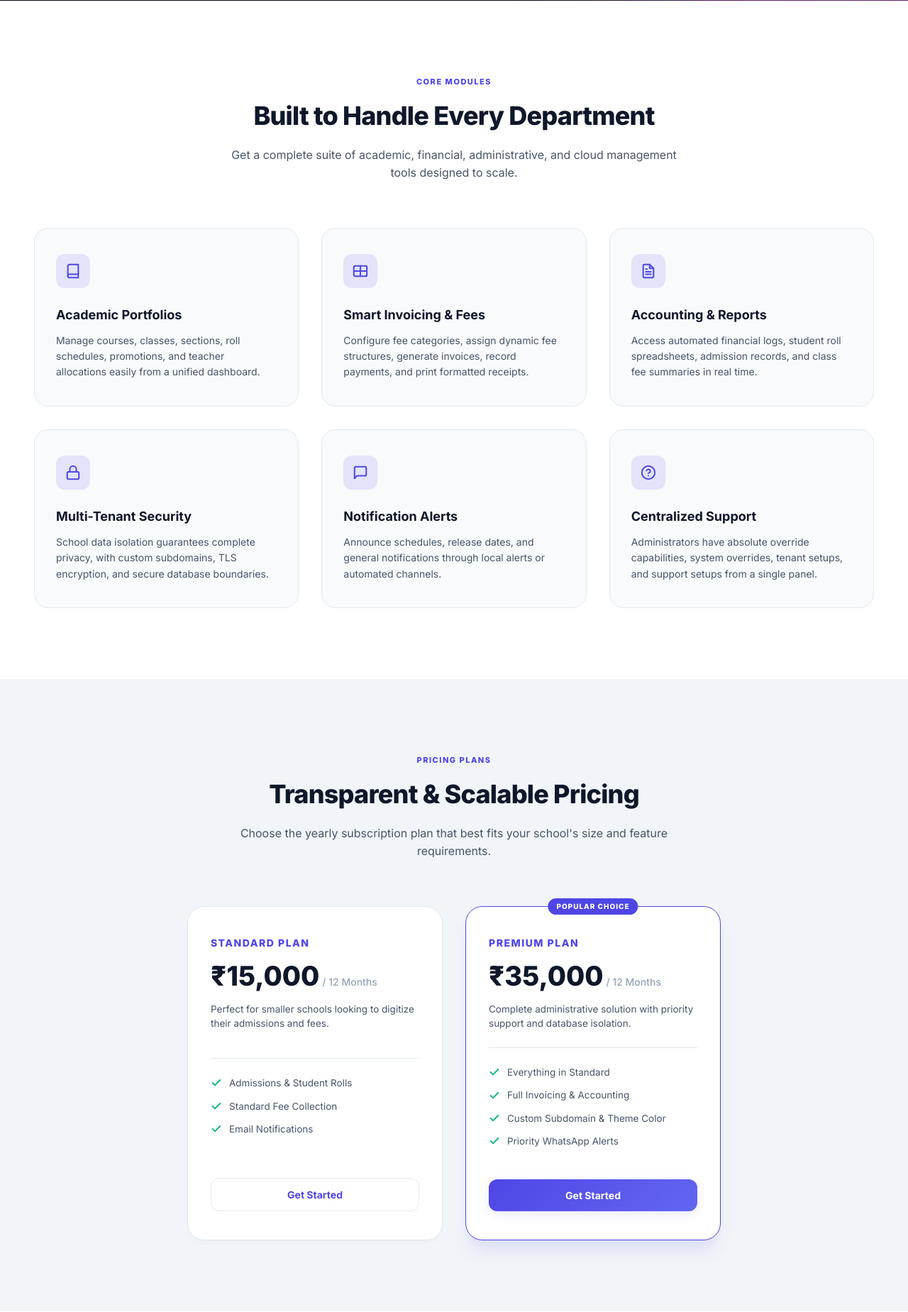
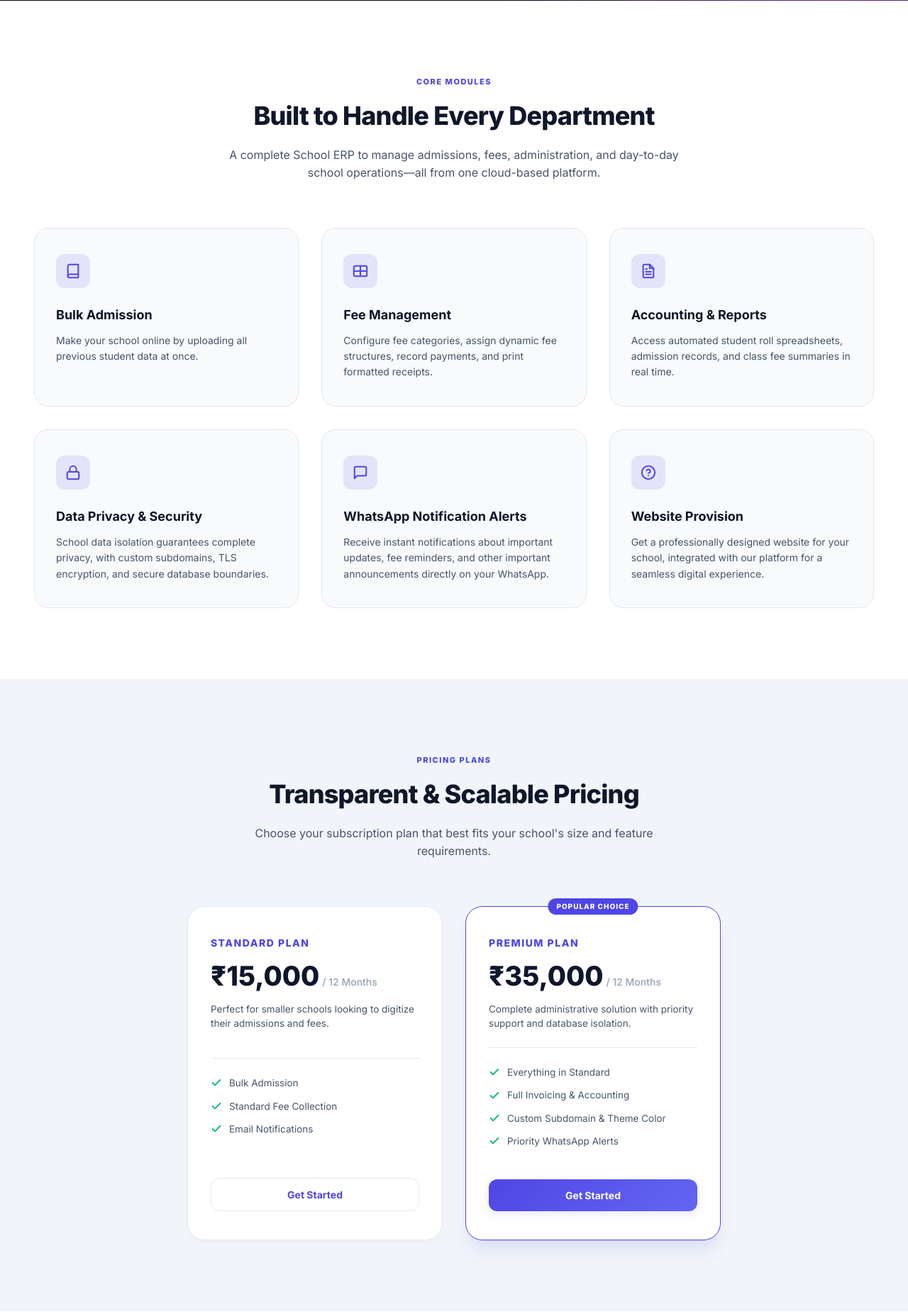
Before and after one commit to satyam0007-git/school_erp, a Django app: page /login/ in a window 1280 px wide. Shown: the part 799-2648 px from the top of the page at 71% size. Run offline with Django 5.2, Linux system fonts and the light colour scheme; data comes from the database, SQL or seed files in the repository; data that the repository does not hold is empty; parts of the project's set-up code (start-up, migrations or seed data) failed here and were passed over.

Commit message:
updated loging

```diff
--- a/templates/login.html
+++ b/templates/login.html
@@ -1269,7 +1269,7 @@ body {
     <div class="section-header">
       <span class="section-tag">Core Modules</span>
       <h2 class="section-title">Built to Handle Every Department</h2>
-      <p class="section-desc">Get a complete suite of academic, financial, administrative, and cloud management tools designed to scale.</p>
+      <p class="section-desc">A complete School ERP to manage admissions, fees, administration, and day-to-day school operations—all from one cloud-based platform.</p>
     </div>
 
     <div class="features-grid-web">
@@ -1278,8 +1278,8 @@ body {
         <div class="feature-web-icon">
           <svg width="22" height="22" viewBox="0 0 24 24" fill="none" stroke="currentColor" stroke-width="2.2" stroke-linecap="round" stroke-linejoin="round"><path d="M4 19.5A2.5 2.5 0 0 1 6.5 17H20"/><path d="M6.5 2H20v20H6.5A2.5 2.5 0 0 1 4 19.5v-15A2.5 2.5 0 0 1 6.5 2z"/></svg>
         </div>
-        <h4>Academic Portfolios</h4>
-        <p>Manage courses, classes, sections, roll schedules, promotions, and teacher allocations easily from a unified dashboard.</p>
+        <h4>Bulk Admission</h4>
+        <p>Make your school online by uploading all previous student data at once. </p>
       </div>
 
       <!-- Feature Card 2 -->
@@ -1287,8 +1287,8 @@ body {
         <div class="feature-web-icon">
           <svg width="22" height="22" viewBox="0 0 24 24" fill="none" stroke="currentColor" stroke-width="2.2" stroke-linecap="round" stroke-linejoin="round"><rect x="2" y="4" width="20" height="16" rx="2" ry="2"/><line x1="12" y1="4" x2="12" y2="20"/><line x1="2" y1="12" x2="22" y2="12"/></svg>
         </div>
-        <h4>Smart Invoicing & Fees</h4>
-        <p>Configure fee categories, assign dynamic fee structures, generate invoices, record payments, and print formatted receipts.</p>
+        <h4>Fee Management</h4>
+        <p>Configure fee categories, assign dynamic fee structures, record payments, and print formatted receipts.</p>
       </div>
 
       <!-- Feature Card 3 -->
@@ -1297,7 +1297,7 @@ body {
           <svg width="22" height="22" viewBox="0 0 24 24" fill="none" stroke="currentColor" stroke-width="2.2" stroke-linecap="round" stroke-linejoin="round"><path d="M14 2H6a2 2 0 0 0-2 2v16a2 2 0 0 0 2 2h12a2 2 0 0 0 2-2V8z"/><polyline points="14 2 14 8 20 8"/><line x1="16" y1="13" x2="8" y2="13"/><line x1="16" y1="17" x2="8" y2="17"/><polyline points="10 9 9 9 8 9"/></svg>
         </div>
         <h4>Accounting & Reports</h4>
-        <p>Access automated financial logs, student roll spreadsheets, admission records, and class fee summaries in real time.</p>
+        <p>Access automated student roll spreadsheets, admission records, and class fee summaries in real time.</p>
       </div>
 
       <!-- Feature Card 4 -->
@@ -1305,7 +1305,7 @@ body {
         <div class="feature-web-icon">
           <svg width="22" height="22" viewBox="0 0 24 24" fill="none" stroke="currentColor" stroke-width="2.2" stroke-linecap="round" stroke-linejoin="round"><rect x="3" y="11" width="18" height="11" rx="2" ry="2"/><path d="M7 11V7a5 5 0 0 1 10 0v4"/></svg>
         </div>
-        <h4>Multi-Tenant Security</h4>
+        <h4>Data Privacy & Security</h4>
         <p>School data isolation guarantees complete privacy, with custom subdomains, TLS encryption, and secure database boundaries.</p>
       </div>
 
@@ -1314,8 +1314,8 @@ body {
         <div class="feature-web-icon">
           <svg width="22" height="22" viewBox="0 0 24 24" fill="none" stroke="currentColor" stroke-width="2.2" stroke-linecap="round" stroke-linejoin="round"><path d="M21 15a2 2 0 0 1-2 2H7l-4 4V5a2 2 0 0 1 2-2h14a2 2 0 0 1 2 2z"/></svg>
         </div>
-        <h4>Notification Alerts</h4>
-        <p>Announce schedules, release dates, and general notifications through local alerts or automated channels.</p>
+        <h4>WhatsApp Notification Alerts</h4>
+        <p>Receive instant notifications about important updates, fee reminders, and other important announcements directly on your WhatsApp.</p>
       </div>
 
       <!-- Feature Card 6 -->
@@ -1323,8 +1323,8 @@ body {
         <div class="feature-web-icon">
           <svg width="22" height="22" viewBox="0 0 24 24" fill="none" stroke="currentColor" stroke-width="2.2" stroke-linecap="round" stroke-linejoin="round"><circle cx="12" cy="12" r="10"/><path d="M9.09 9a3 3 0 0 1 5.83 1c0 2-3 3-3 3"/><line x1="12" y1="17" x2="12.01" y2="17"/></svg>
         </div>
-        <h4>Centralized Support</h4>
-        <p>Administrators have absolute override capabilities, system overrides, tenant setups, and support setups from a single panel.</p>
+        <h4>Website Provision</h4>
+        <p>Get a professionally designed website for your school, integrated with our platform for a seamless digital experience.</p>
       </div>
     </div>
   </section>
@@ -1334,7 +1334,7 @@ body {
     <div class="section-header">
       <span class="section-tag">Pricing Plans</span>
       <h2 class="section-title">Transparent & Scalable Pricing</h2>
-      <p class="section-desc">Choose the yearly subscription plan that best fits your school's size and feature requirements.</p>
+      <p class="section-desc">Choose your subscription plan that best fits your school's size and feature requirements.</p>
     </div>
 
     <div class="pricing-grid-web">
@@ -1352,23 +1352,23 @@ body {
           <ul class="price-features">
             <li>
               <svg width="16" height="16" viewBox="0 0 24 24" fill="none" stroke="currentColor" stroke-width="3" stroke-linecap="round" stroke-linejoin="round"><polyline points="20 6 9 17 4 12"/></svg>
-              Full Student Directories
+              Student Admission Management
             </li>
             <li>
               <svg width="16" height="16" viewBox="0 0 24 24" fill="none" stroke="currentColor" stroke-width="3" stroke-linecap="round" stroke-linejoin="round"><polyline points="20 6 9 17 4 12"/></svg>
-              Automatic Billing & Invoicing
+              Fee Management & Receipts
             </li>
             <li>
               <svg width="16" height="16" viewBox="0 0 24 24" fill="none" stroke="currentColor" stroke-width="3" stroke-linecap="round" stroke-linejoin="round"><polyline points="20 6 9 17 4 12"/></svg>
-              Academic Results & Promotions
+              WhatsApp Notifications
             </li>
             <li>
               <svg width="16" height="16" viewBox="0 0 24 24" fill="none" stroke="currentColor" stroke-width="3" stroke-linecap="round" stroke-linejoin="round"><polyline points="20 6 9 17 4 12"/></svg>
-              Custom Tenant Subdomain
+              Custom School website
             </li>
           </ul>
           <a href="javascript:void(0)" onclick="openLoginModal(event)" class="price-btn {% if forloop.counter == 2 %}price-btn-primary{% else %}price-btn-secondary{% endif %}">
-            Get Started
+            Get Login Access
           </a>
         </div>
         {% endfor %}
@@ -1386,7 +1386,7 @@ body {
           <ul class="price-features">
             <li>
               <svg width="16" height="16" viewBox="0 0 24 24" fill="none" stroke="currentColor" stroke-width="3" stroke-linecap="round" stroke-linejoin="round"><polyline points="20 6 9 17 4 12"/></svg>
-              Admissions & Student Rolls
+              Bulk Admission
             </li>
             <li>
               <svg width="16" height="16" viewBox="0 0 24 24" fill="none" stroke="currentColor" stroke-width="3" stroke-linecap="round" stroke-linejoin="round"><polyline points="20 6 9 17 4 12"/></svg>
@@ -1438,7 +1438,7 @@ body {
     <div class="section-header">
       <span class="section-tag">Direct Support</span>
       <h2 class="section-title">We are Here to Help</h2>
-      <p class="section-desc">Reach out to our SaaS administration team for any queries regarding school registrations, plan renewals, or custom development request.</p>
+      <p class="section-desc">Reach out to our administration team for any queries regarding school registrations, plan renewals, or custom development request.</p>
     </div>
 
     <div class="contact-grid">
@@ -1589,7 +1589,7 @@ body {
         <a href="#features" class="help-card-item" onclick="toggleHelpWidget()">
           <span class="help-item-icon">📖</span>
           <div class="help-item-details">
-            <h5>Knowledge Base</h5>
+            <h5>Offered Solutions</h5>
             <p>Explore ERP modules & usage guides</p>
           </div>
         </a>
```
